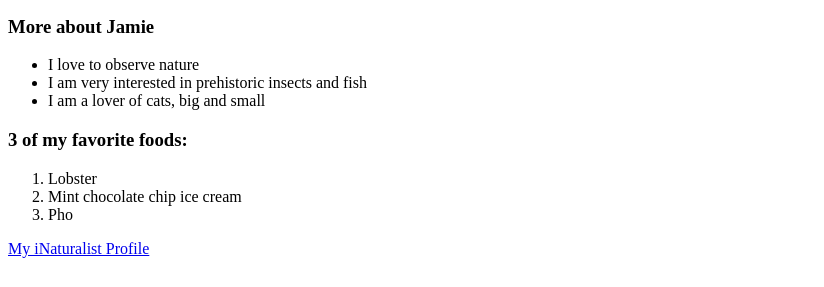
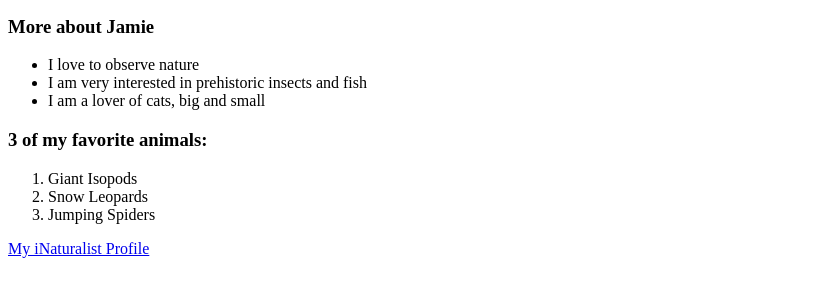
Before and after one commit to jamierosecat/Classwork, a plain HTML site: page my-first-page/newindex.html in a window 1280 px wide. Shown: the part 513-800 px from the top of the page, without its empty margins (0-824 px from the left). Drawn offline with Linux system fonts and the light colour scheme.

Commit message:
changed some lists

```diff
--- a/my-first-page/newindex.html
+++ b/my-first-page/newindex.html
@@ -32,11 +32,11 @@
             </div>
 
             <div class="lists">
-                <h3>3 of my favorite foods:</h3>
+                <h3>3 of my favorite animals:</h3>
                 <ol>
-                    <li>Lobster</li>
-                    <li>Mint chocolate chip ice cream</li>
-                    <li>Pho</li>
+                    <li>Giant Isopods</li>
+                    <li>Snow Leopards</li>
+                    <li>Jumping Spiders</li>
                 </ol>
             </div>
 
```
